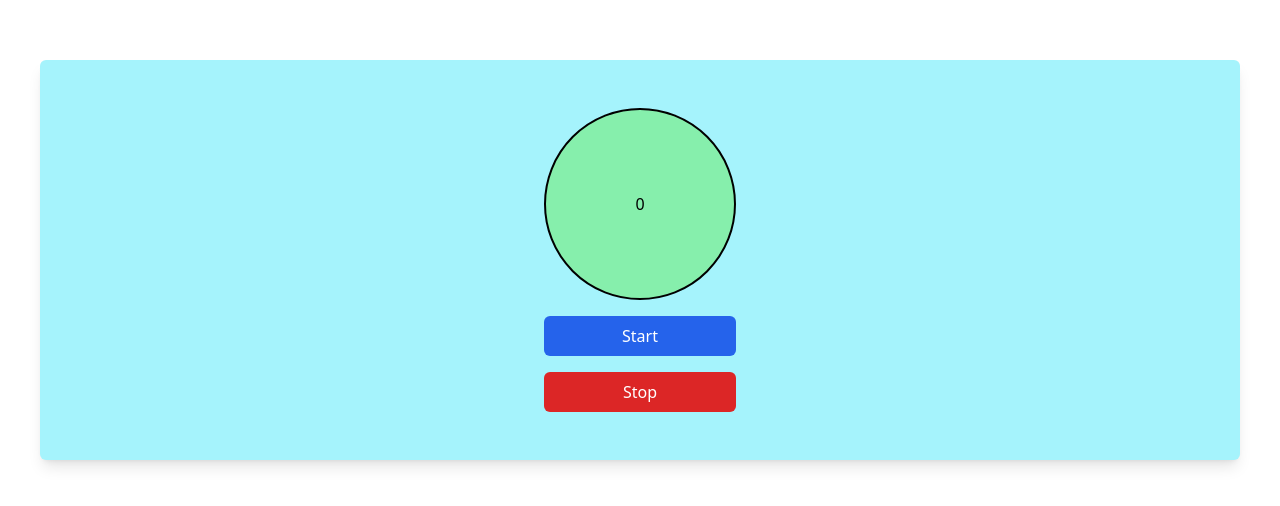
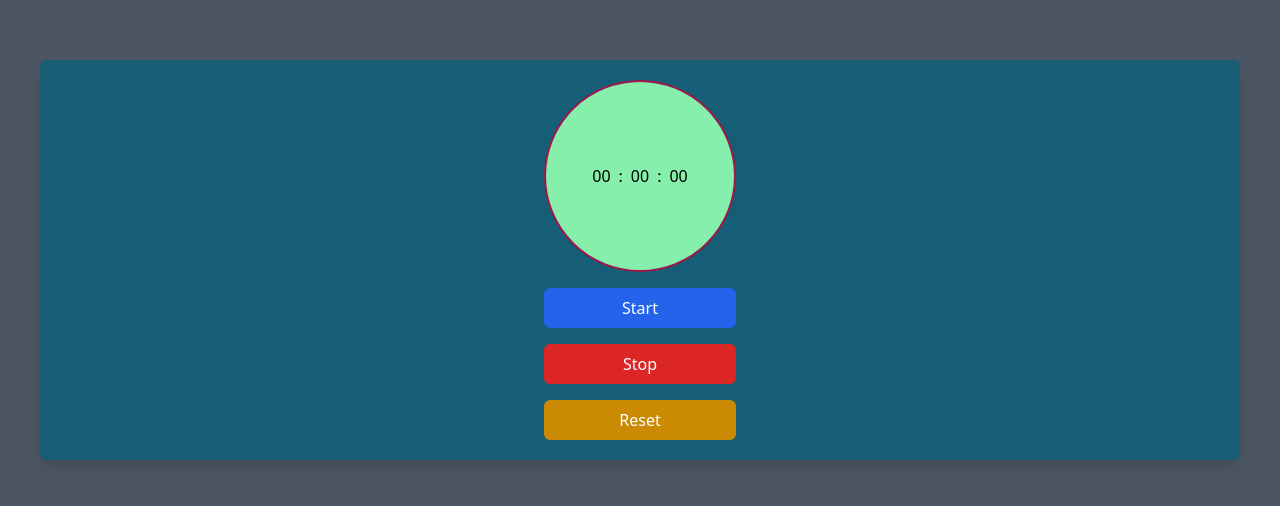
Before and after one commit to rudalkunwar/just-be, a React (Vite) app: page / in a window 1280 px wide. Shown: the part 140-646 px from the top of the page. Built offline with nearby package versions, Linux system fonts and the light colour scheme.

Commit message:
stopwatch

```diff
--- a/src/components/practice/Stopwatch.jsx
+++ b/src/components/practice/Stopwatch.jsx
@@ -1,34 +1,73 @@
-import React, { useState } from 'react'
+import React, { useState, useEffect } from 'react';
 
 function Stopwatch() {
-    const [time, setTime] = useState(0);
+    const [sec, setSec] = useState(0);
+    const [min, setMin] = useState(0);
+    const [hour, setHour] = useState(0);
+    const [timer, setTimer] = useState(null); // Holds the interval ID
+
     const startTime = () => {
-
-    }
+        if (timer) return; // Prevent multiple intervals
+        const interval = setInterval(() => {
+            setSec((prevSec) => {
+                if (prevSec === 59) {
+                    setMin((prevMin) => {
+                        if (prevMin === 59) {
+                            setHour((prevHour) => prevHour + 1);
+                            return 0;
+                        }
+                        return prevMin + 1;
+                    });
+                    return 0;
+                }
+                return prevSec + 1;
+            });
+        }, 1000);
+        setTimer(interval); // Save the interval ID
+    };
 
     const stopTime = () => {
+        clearInterval(timer); // Stop the interval
+        setTimer(null); // Reset the timer ID
+    };
 
-    }
+    const resetTime = () => {
+        stopTime(); // Stop the timer
+        setSec(0);
+        setMin(0);
+        setHour(0);
+    };
+
+    useEffect(() => {
+        return () => clearInterval(timer); // Cleanup on unmount
+    }, [timer]);
 
     return (
-        <div className='h-screen flex justify-center items-center'>
-            <div className='h-1/2 w-full mx-10 shadow-lg bg-cyan-200 rounded-md'>
+        <div className='h-screen flex justify-center items-center bg-gray-600'>
+            <div className='h-1/2 w-full mx-10 shadow-lg bg-cyan-800 rounded-md'>
                 <div className='h-full flex justify-center items-center'>
                     <div className='flex flex-col gap-4'>
                         <div>
-                            <div className='h-48 w-48 bg-green-300 rounded-full flex justify-center items-center border-2 border-black'>
-                                <p>
-                                    {time}
-                                </p>
+                            <div className='h-48 w-48 bg-green-300 rounded-full flex justify-center items-center border-2 border-pink-800'>
+                                <span className='px-2'>{String(hour).padStart(2, '0')}</span>:
+                                <span className='px-2'>{String(min).padStart(2, '0')}</span>:
+                                <span className='px-2'>{String(sec).padStart(2, '0')}</span>
                             </div>
                         </div>
-                        <button className='px-4 py-2 rounded-md bg-blue-600 text-white' onClick={startTime}>Start</button>
-                        <button className='px-4 py-2 rounded-md bg-red-600 text-white' onClick={stopTime}>Stop</button>
+                        <button className='px-4 py-2 rounded-md bg-blue-600 text-white' onClick={startTime}>
+                            Start
+                        </button>
+                        <button className='px-4 py-2 rounded-md bg-red-600 text-white' onClick={stopTime}>
+                            Stop
+                        </button>
+                        <button className='px-4 py-2 rounded-md bg-yellow-600 text-white' onClick={resetTime}>
+                            Reset
+                        </button>
                     </div>
                 </div>
             </div>
         </div>
-    )
+    );
 }
 
-export default Stopwatch
+export default Stopwatch;
```
